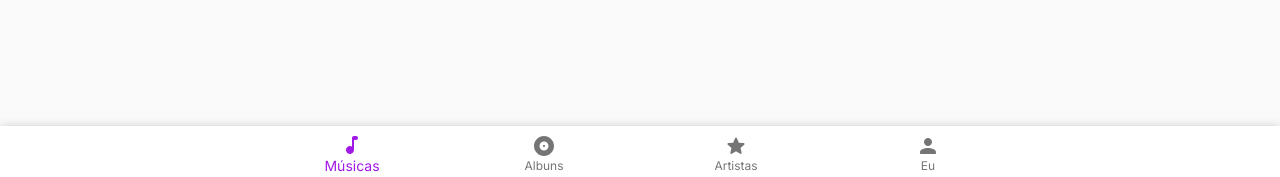
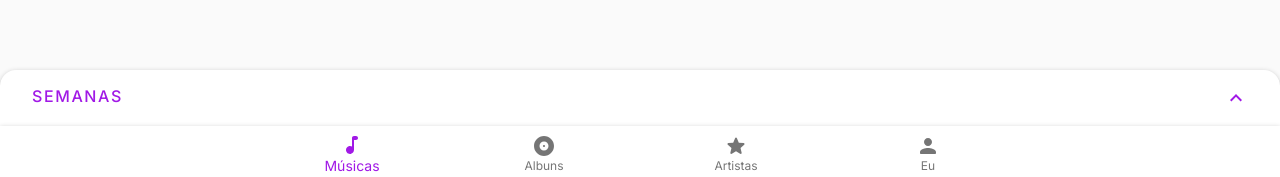
Before and after one commit to edxds/threecharts, a React (Create React App) app: page /tracks in a window 1280 px wide. Shown: the part 618-795 px from the top of the page. Built offline with nearby package versions, Linux system fonts and the light colour scheme.

Commit message:
[core] Add WeeksPanel

```diff
--- a/src/app/features/home/Home.styles.ts
+++ b/src/app/features/home/Home.styles.ts
@@ -31,8 +31,43 @@ const HomeNavigationBar = styled.div<{ navBarHeight: number; isHidden: boolean }
   transform: translateY(${(p) => (p.isHidden ? p.navBarHeight : 0)}px);
 `;
 
+interface HomeWeeksPanelContainerProps {
+  windowHeight: number;
+  navBarHeight: number;
+  alwaysVisibleHeight: number;
+  isHidden: boolean;
+  isOpen: boolean;
+}
+
+const HomeWeeksPanelContainer = styled.div<HomeWeeksPanelContainerProps>`
+  display: flex;
+
+  position: fixed;
+  top: 0;
+  left: 0;
+  right: 0%;
+
+  height: 100%;
+
+  transition: transform 500ms cubic-bezier(0.5, 0.5, 0.25, 1);
+  transform: translateY(
+    ${(p) => {
+      const translateYOpen = 0;
+      const translateYVisible = p.windowHeight - p.navBarHeight - p.alwaysVisibleHeight;
+      const translateYHidden = p.windowHeight;
+
+      return p.isOpen ? translateYOpen : p.isHidden ? translateYHidden : translateYVisible;
+    }}px
+  );
+
+  & > * {
+    flex: 1;
+  }
+`;
+
 export const Styled = {
   HomeContainer,
   HomeContent,
   HomeNavigationBar,
+  HomeWeeksPanelContainer,
 };
--- a/src/app/features/home/Home.tsx
+++ b/src/app/features/home/Home.tsx
@@ -1,4 +1,4 @@
-import React from 'react';
+import React, { useState } from 'react';
 import { Typography } from '@material-ui/core';
 import { useRouteMatch, Redirect, Switch, Route, useLocation } from 'react-router-dom';
 import { TransitionGroup } from 'react-transition-group';
@@ -9,9 +9,13 @@ import { TransitionSharedContainer } from '@threecharts/app/components/Transitio
 import { TransitionFadeThrough } from '@threecharts/app/components/TransitionFadeThrough';
 
 import { HomeBottomNavigation } from './HomeBottomNavigation';
+import { WeeksPanel } from './WeeksPanel';
 import { Styled } from './Home.styles';
 
 export const Home = () => {
+  const [isWeeksPanelOpen, setIsWeeksPanelOpen] = useState(false);
+  const [selectedWeek, setSelectedWeek] = useState<number | null>(null);
+
   const [scrollHandler, scrollDirection] = useScrollDirection();
   const [navBarRef, navBarEntry] = useResizeObserver();
 
@@ -19,6 +23,7 @@ export const Home = () => {
   const match = useRouteMatch('/');
 
   const navBarHeight = navBarEntry?.contentRect.height ?? 56;
+  const isNavBarHidden = scrollDirection === 'DOWN';
 
   // Set "default" tab to tracks by redirecting to /tracks
   // if we are at the base URL. Kinda hacky, no?
@@ -68,10 +73,26 @@ export const Home = () => {
           </TransitionFadeThrough>
         </TransitionGroup>
       </Styled.HomeContent>
+      <Styled.HomeWeeksPanelContainer
+        windowHeight={window.innerHeight}
+        navBarHeight={navBarHeight}
+        isHidden={isNavBarHidden}
+        isOpen={isWeeksPanelOpen}
+        alwaysVisibleHeight={56}
+      >
+        <WeeksPanel
+          isOpen={isWeeksPanelOpen}
+          onOpen={() => setIsWeeksPanelOpen(true)}
+          onClose={() => setIsWeeksPanelOpen(false)}
+          value={selectedWeek}
+          onChange={setSelectedWeek}
+          ContainerProps={{ elevation: 2 }}
+        ></WeeksPanel>
+      </Styled.HomeWeeksPanelContainer>
       <Styled.HomeNavigationBar
         ref={navBarRef}
         navBarHeight={navBarHeight}
-        isHidden={scrollDirection === 'DOWN'}
+        isHidden={isNavBarHidden || isWeeksPanelOpen}
       >
         <HomeBottomNavigation />
       </Styled.HomeNavigationBar>
--- a/src/app/features/home/HomeBottomNavigation.tsx
+++ b/src/app/features/home/HomeBottomNavigation.tsx
@@ -14,7 +14,7 @@ export const HomeBottomNavigation: React.FC = () => {
   const match = useRouteMatch(['/tracks', '/albums', '/artists', '/profile']);
 
   return (
-    <Paper elevation={4} square>
+    <Paper elevation={2} square>
       <BottomNavigation showLabels value={match?.path}>
         <Styled.NoMinWidthBottomNavAction
           label="Músicas"
--- /dev/null
+++ b/src/app/features/home/WeeksPanel.styles.tsx
@@ -0,0 +1,40 @@
+import React from 'react';
+import styled from 'styled-components';
+import { Paper, List } from '@material-ui/core';
+
+const Container = styled(({ isOpen, ...rest }) => <Paper {...rest} />)<{ isOpen: boolean }>`
+  display: flex;
+  flex-direction: column;
+
+  transition: border-radius 500ms cubic-bezier(0.5, 0.5, 0.25, 1);
+  border-radius: ${(p) => (p.isOpen ? 0 : '16px 16px 0 0')};
+`;
+
+const HeaderContainer = styled.div<{ color?: string }>`
+  padding: 16px 32px;
+
+  display: flex;
+  justify-content: space-between;
+
+  font-weight: 500;
+  letter-spacing: 0.1rem;
+  text-transform: uppercase;
+  ${(p) => p.color && `color: ${p.color}`}
+`;
+
+const HeaderActions = styled.div`
+  display: flex;
+  margin: -12px;
+`;
+
+const WeekList = styled(List)`
+  flex: 1;
+  overflow: auto;
+`;
+
+export const Styled = {
+  Container,
+  HeaderContainer,
+  HeaderActions,
+  WeekList,
+};
--- /dev/null
+++ b/src/app/features/home/WeeksPanel.tsx
@@ -0,0 +1,60 @@
+import React, { createContext } from 'react';
+import { useTheme, IconButton, Fade, Divider } from '@material-ui/core';
+import { RefreshRounded as RefreshIcon, ExpandLess as ExpandIcon } from '@material-ui/icons';
+
+import { WeeksPanelItem } from './WeeksPanelItem';
+import {
+  WeeksPanelProps,
+  WeeksPanelContextState,
+  WeeksPanelCompoundComponents,
+} from './WeeksPanel.types';
+import { Styled } from './WeeksPanel.styles';
+
+export const WeeksPanelContext = createContext<WeeksPanelContextState | undefined>(undefined);
+
+export const WeeksPanel: React.FC<WeeksPanelProps> & WeeksPanelCompoundComponents = ({
+  ContainerProps,
+  onOpen,
+  onClose,
+  isOpen,
+  value,
+  onChange,
+  title,
+  children,
+  ...props
+}) => {
+  const theme = useTheme();
+
+  return (
+    <Styled.Container isOpen={isOpen} {...ContainerProps} {...props}>
+      <Styled.HeaderContainer color={theme.palette.primary.main}>
+        <span>{title ?? 'Semanas'}</span>
+        <Styled.HeaderActions>
+          <Fade in={isOpen}>
+            <IconButton color="primary">
+              <RefreshIcon />
+            </IconButton>
+          </Fade>
+          <IconButton
+            color="primary"
+            onClick={isOpen ? onClose : onOpen}
+            style={{
+              transition: 'transform 500ms cubic-bezier(0.5, 0.5, 0.25, 1)',
+              transform: `rotate(${isOpen ? 180 : 0}deg)`,
+            }}
+          >
+            <ExpandIcon />
+          </IconButton>
+        </Styled.HeaderActions>
+      </Styled.HeaderContainer>
+      <Divider />
+      <Styled.WeekList>
+        <WeeksPanelContext.Provider value={{ onSelectWeek: onChange, selectedWeek: value }}>
+          {children}
+        </WeeksPanelContext.Provider>
+      </Styled.WeekList>
+    </Styled.Container>
+  );
+};
+
+WeeksPanel.Item = WeeksPanelItem;
--- /dev/null
+++ b/src/app/features/home/WeeksPanelItem.tsx
@@ -0,0 +1,16 @@
+import React, { useContext } from 'react';
+import { ListItemText, ListItem } from '@material-ui/core';
+
+import { WeeksPanelContext } from './WeeksPanel';
+import { WeeksPanelItemProps } from './WeeksPanel.types';
+
+export const WeeksPanelItem: React.FC<WeeksPanelItemProps> = ({ data }) => {
+  const context = useContext(WeeksPanelContext);
+  const selected = context?.selectedWeek === data.id;
+
+  return (
+    <ListItem button selected={selected} onClick={() => context?.onSelectWeek(data.id)}>
+      <ListItemText primary={`Semana ${data.weekNumber}`} secondary={`${data.from} — ${data.to}`} />
+    </ListItem>
+  );
+};
```
Also changed, not shown: src/app/features/home/WeeksPanel.types.ts (added, +32 -0 lines).
